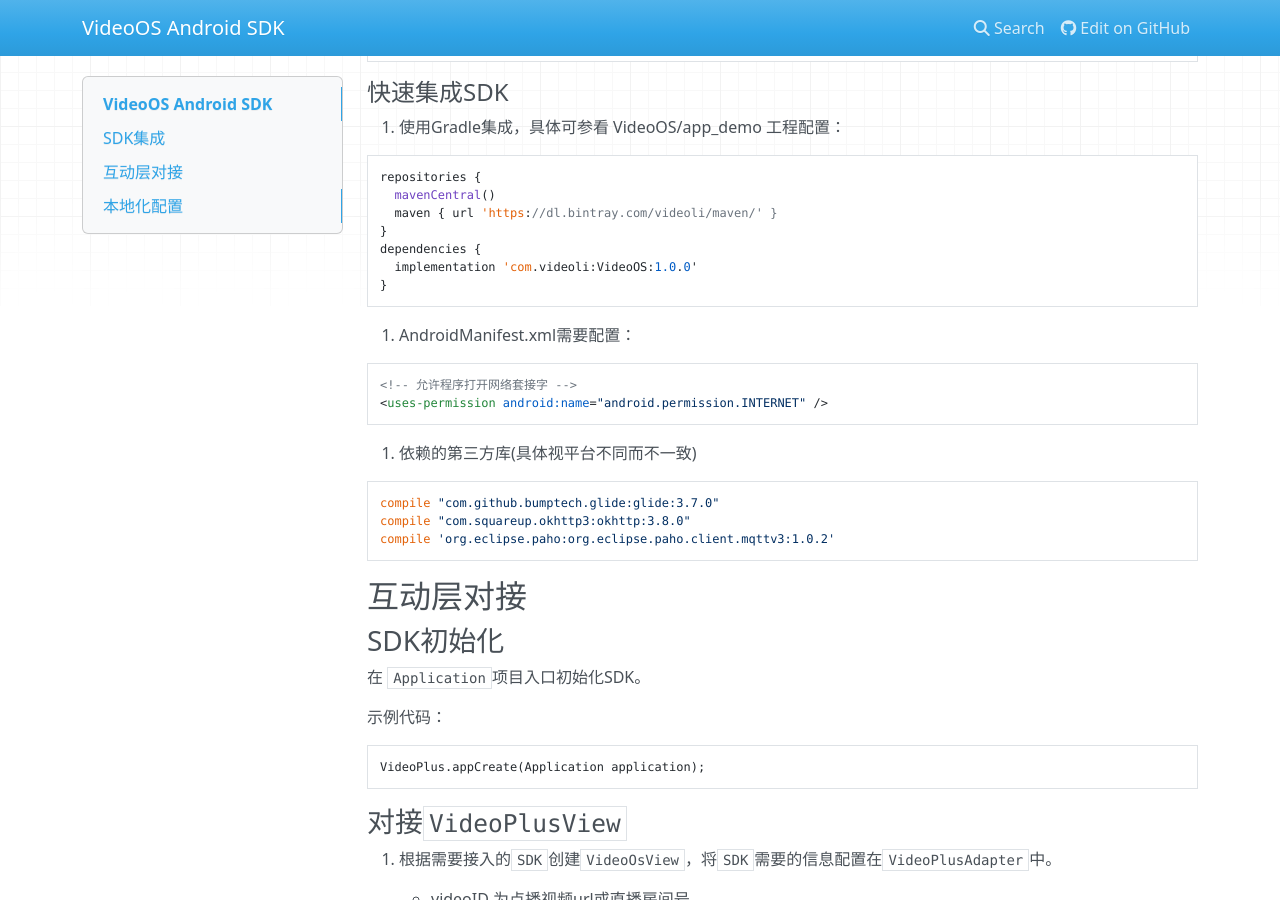
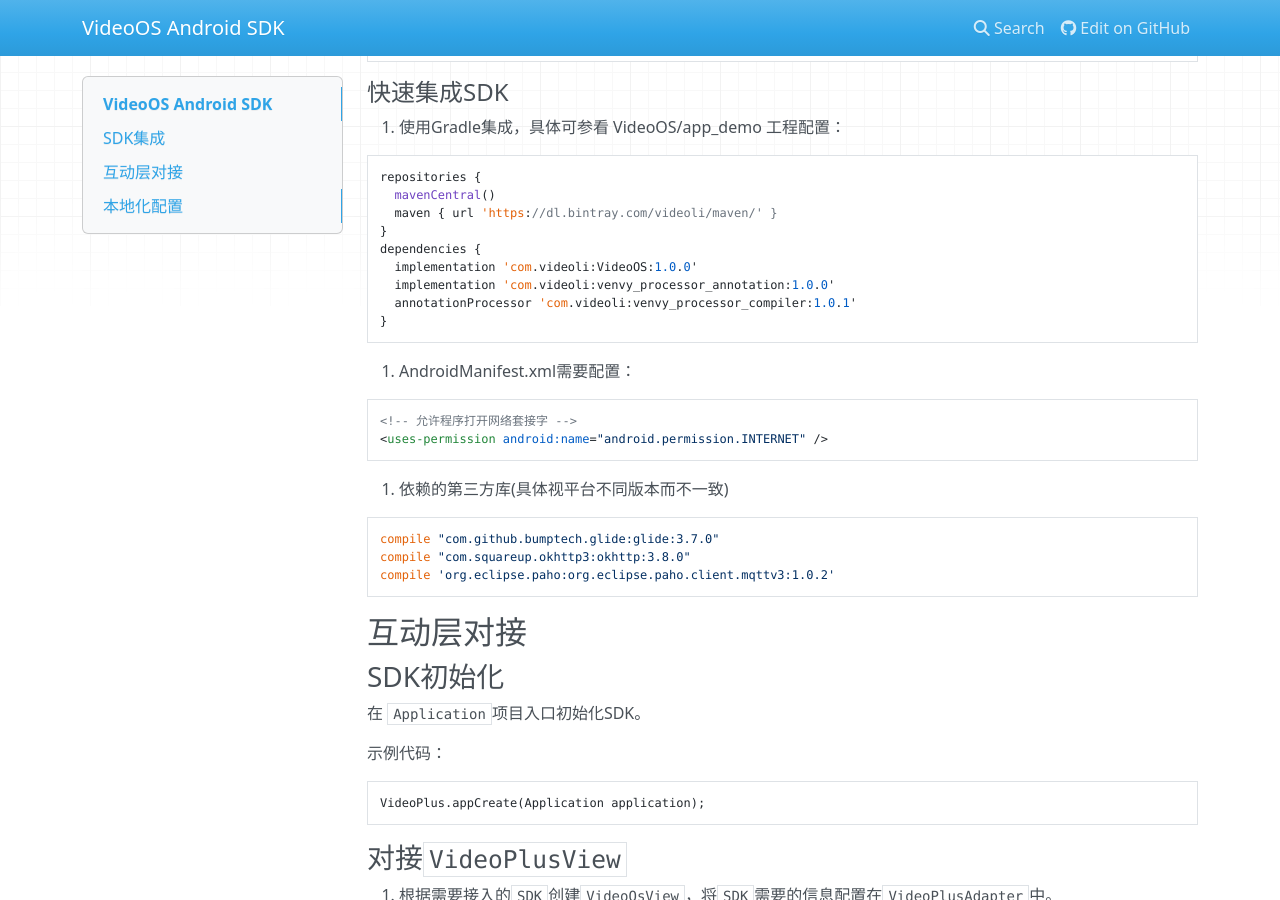
Before and after one commit to VideoOS/VideoOS-Android-SDK, an MkDocs documentation site: the page built from docs/index.md, in a window 1280 px wide and 900 px high, scrolled down 508 px. Built offline with MkDocs 1.6.1, drawn with Linux system fonts in a browser that asks for light colours; nearby versions of some CDN libraries.

Commit message:
修改文档

````diff
--- a/docs/index.md
+++ b/docs/index.md
@@ -31,6 +31,8 @@
 }
 dependencies {
   implementation 'com.videoli:VideoOS:1.0.0'
+  implementation 'com.videoli:venvy_processor_annotation:1.0.0'
+  annotationProcessor 'com.videoli:venvy_processor_compiler:1.0.1'
 }
 ```
 
@@ -40,7 +42,7 @@
 <uses-permission android:name="android.permission.INTERNET" />
 ```
 
-3. 依赖的第三方库(具体视平台不同而不一致)
+3. 依赖的第三方库(具体视平台不同版本而不一致)
 
 ```
 compile "com.github.bumptech.glide:glide:3.7.0"
````
Also changed, not shown: README.md (+1 -0 lines).
